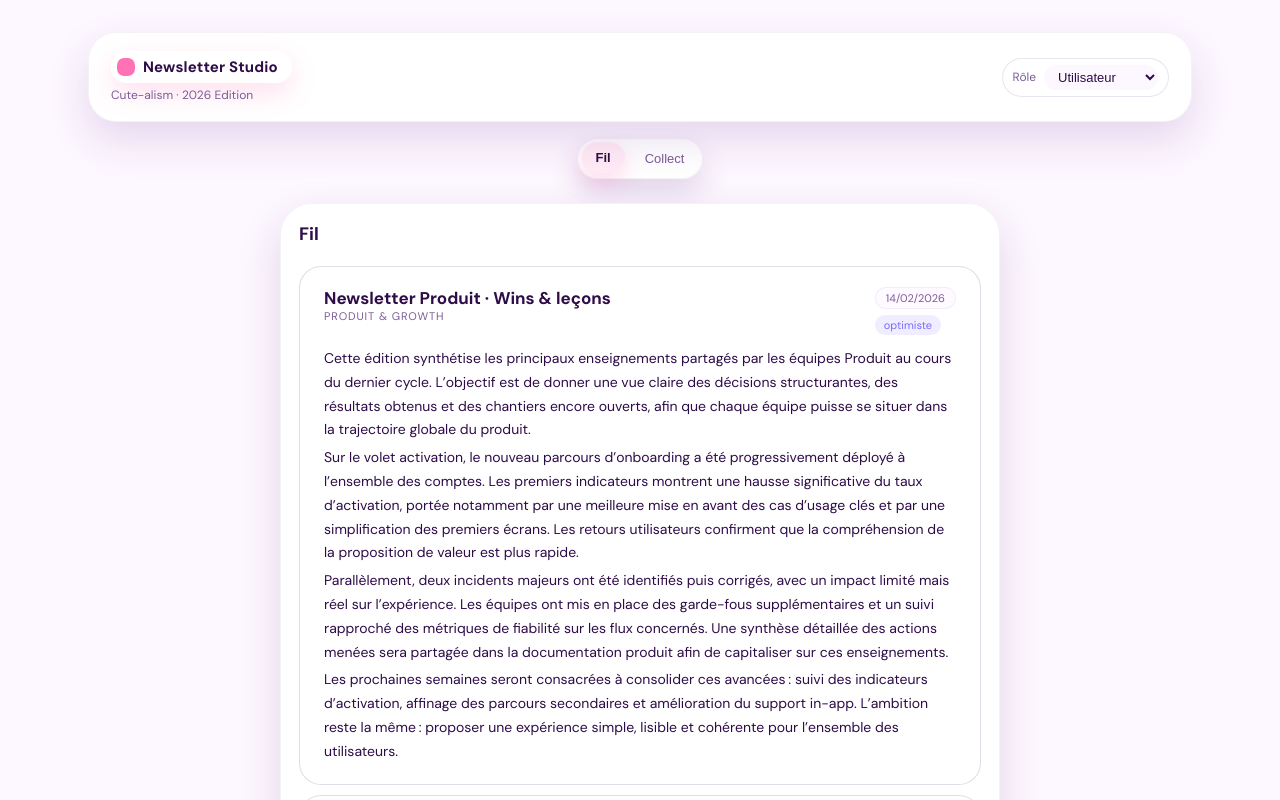
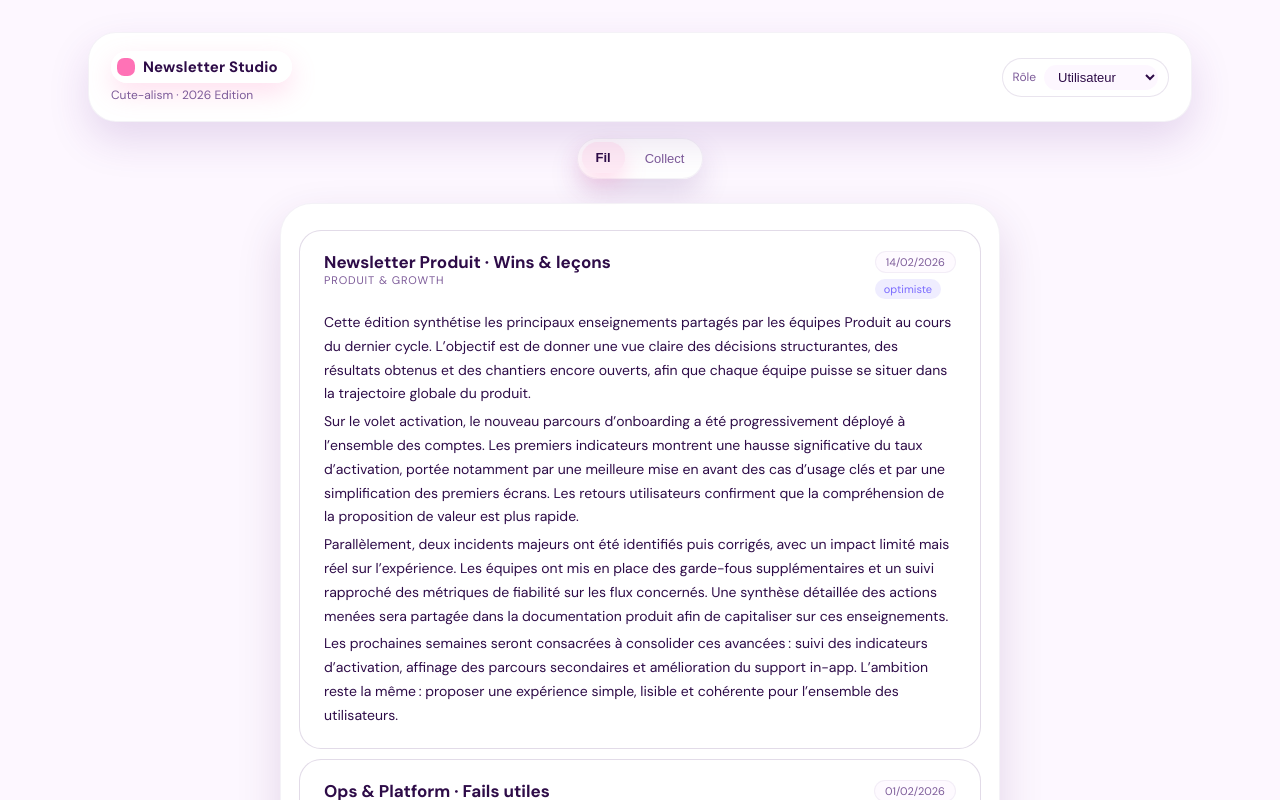
Before and after one commit to agentdouble/Newsletter, a React (Vite) app in the folder frontend/: page / in a window 1280 px wide. Shown: the top 800 px of the page. Built offline with nearby package versions, Linux system fonts and the light colour scheme.

Commit message:
chore(frontend): remove feed header entirely

```diff
--- a/frontend/src/App.jsx
+++ b/frontend/src/App.jsx
@@ -259,9 +259,6 @@ function FeedTab({ newsletters }) {
   return (
     <section className="panel-grid panel-grid--single">
       <article className="panel-card">
-        <header className="panel-header">
-          <h2>Fil</h2>
-        </header>
         <div className="panel-body panel-body--list">
           {newsletters.map((nl) => (
             <article key={nl.id} className="newsletter-article">
```
